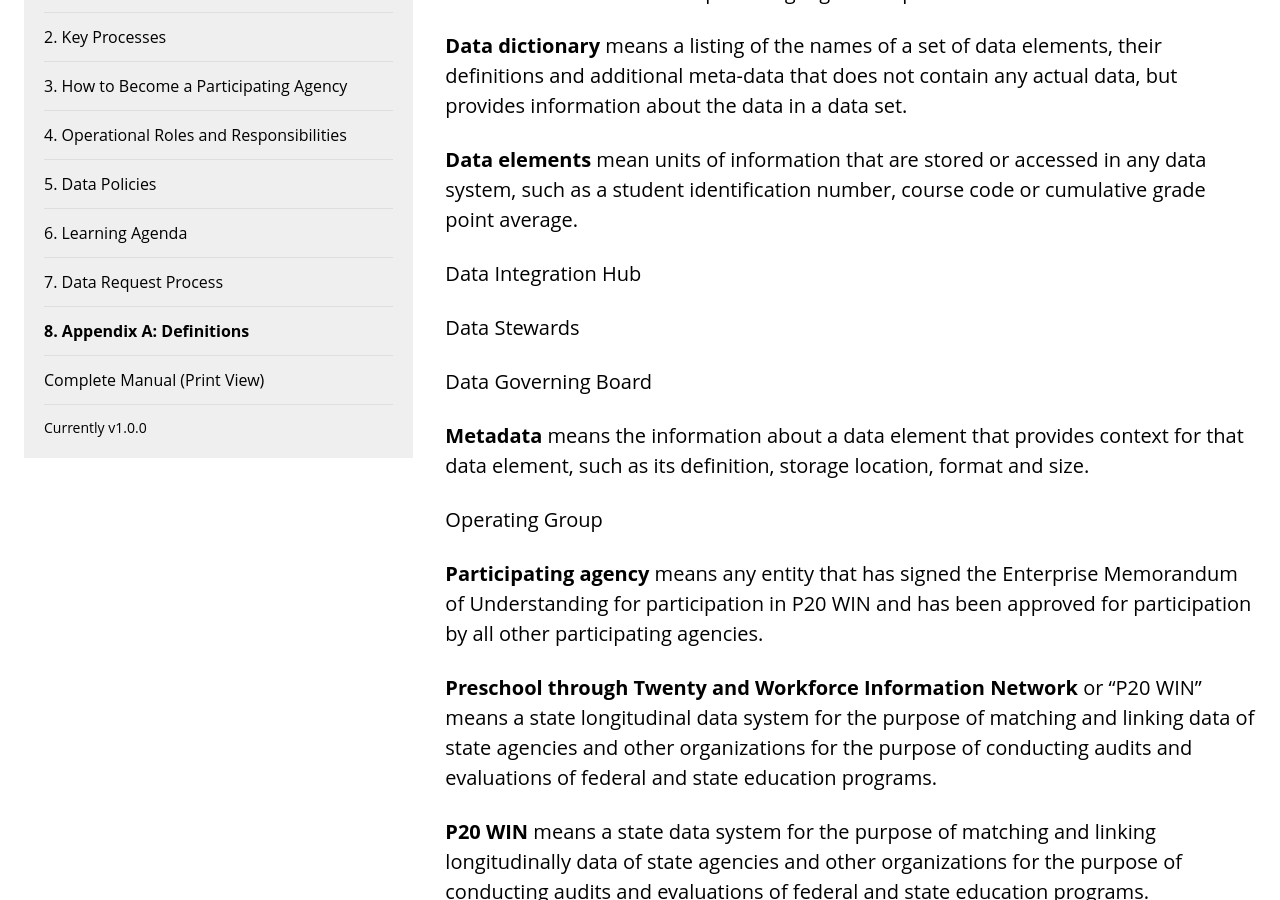
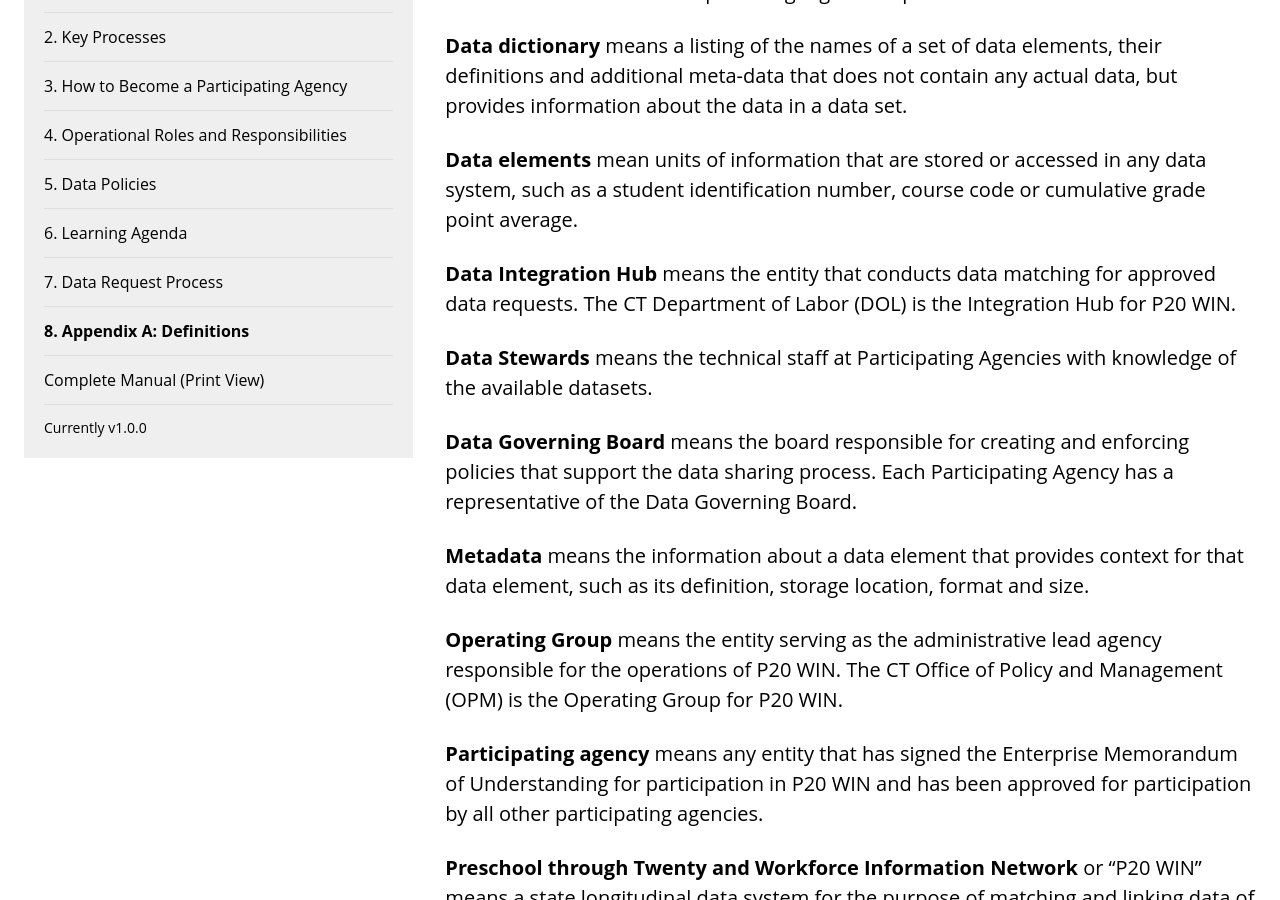
Before and after one commit to P20-WIN/Data-Governance-Manual, a Jekyll site: the page built from 8_appendix-a-definitions.md, in a window 1280 px wide and 900 px high, scrolled down 253 px. Built offline with Jekyll 4.4.1, drawn with Linux system fonts in a browser that asks for light colours.

Commit message:
Update 8_appendix-a-definitions.md

```diff
--- a/8_appendix-a-definitions.md
+++ b/8_appendix-a-definitions.md
@@ -12,17 +12,17 @@ weight: 8
 
 **Data elements** mean units of information that are stored or accessed in any data system, such as a student identification number, course code or cumulative grade point average.
 
-Data Integration Hub
+**Data Integration Hub** means the entity that conducts data matching for approved data requests. The CT Department of Labor (DOL) is the Integration Hub for P20 WIN.
 
-Data Stewards
+**Data Stewards** means the technical staff at Participating Agencies with knowledge of the available datasets.
 
-Data Governing Board
+**Data Governing Board** means the board responsible for creating and enforcing policies that support the data sharing process. Each Participating Agency has a representative of the Data Governing Board.
 
 **Metadata** means the information about a data element that provides context for that data element, such as its definition, storage location, format and size.
 
-Operating Group
+**Operating Group** means the entity serving as the administrative lead agency responsible for the operations of P20 WIN. The CT Office of Policy and Management (OPM) is the Operating Group for P20 WIN.
 
-**Participating agency** means  any entity that has signed the Enterprise Memorandum of Understanding for participation in P20 WIN and has been approved for participation by all other participating agencies.
+**Participating agency** means any entity that has signed the Enterprise Memorandum of Understanding for participation in P20 WIN and has been approved for participation by all other participating agencies.
 
 **Preschool through Twenty and Workforce Information Network** or “P20 WIN” means a state longitudinal data system for the purpose of matching and linking data of state agencies and other organizations for the purpose of conducting audits and evaluations of federal and state education programs.
 
```
